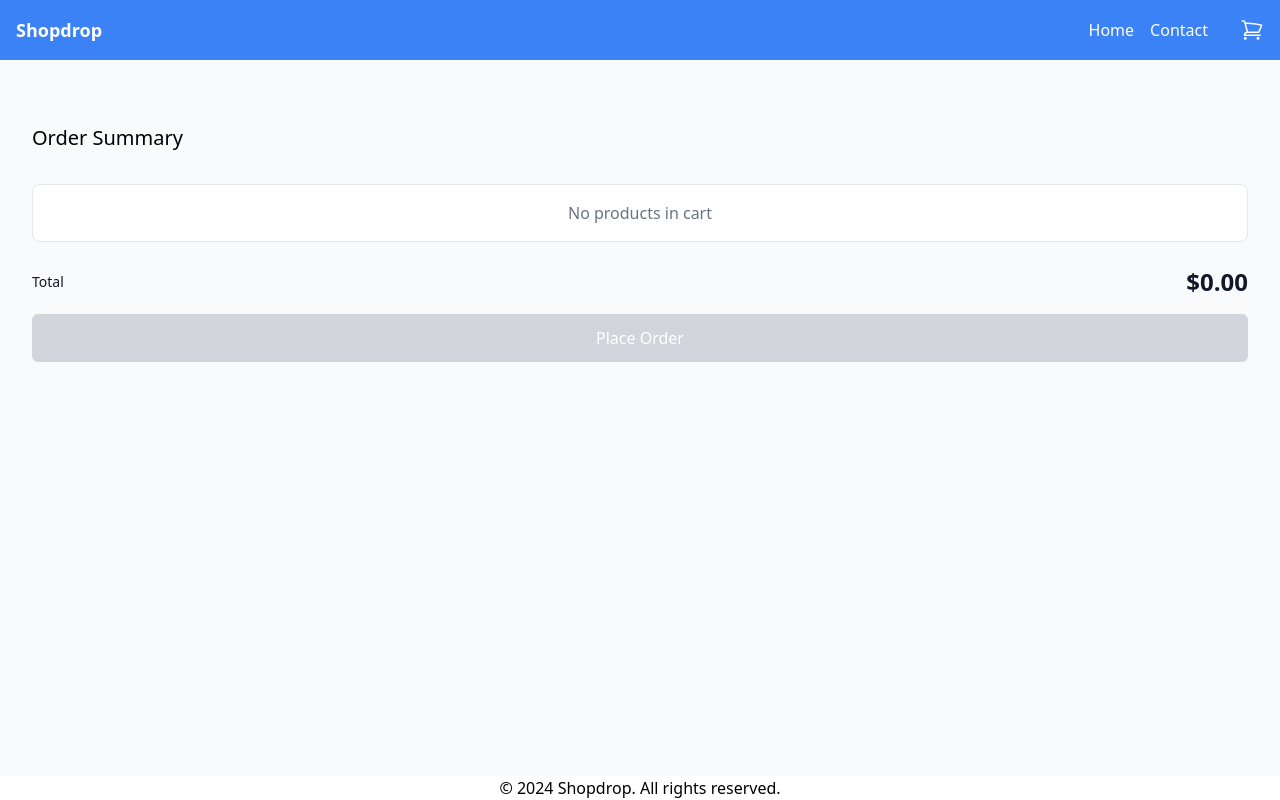
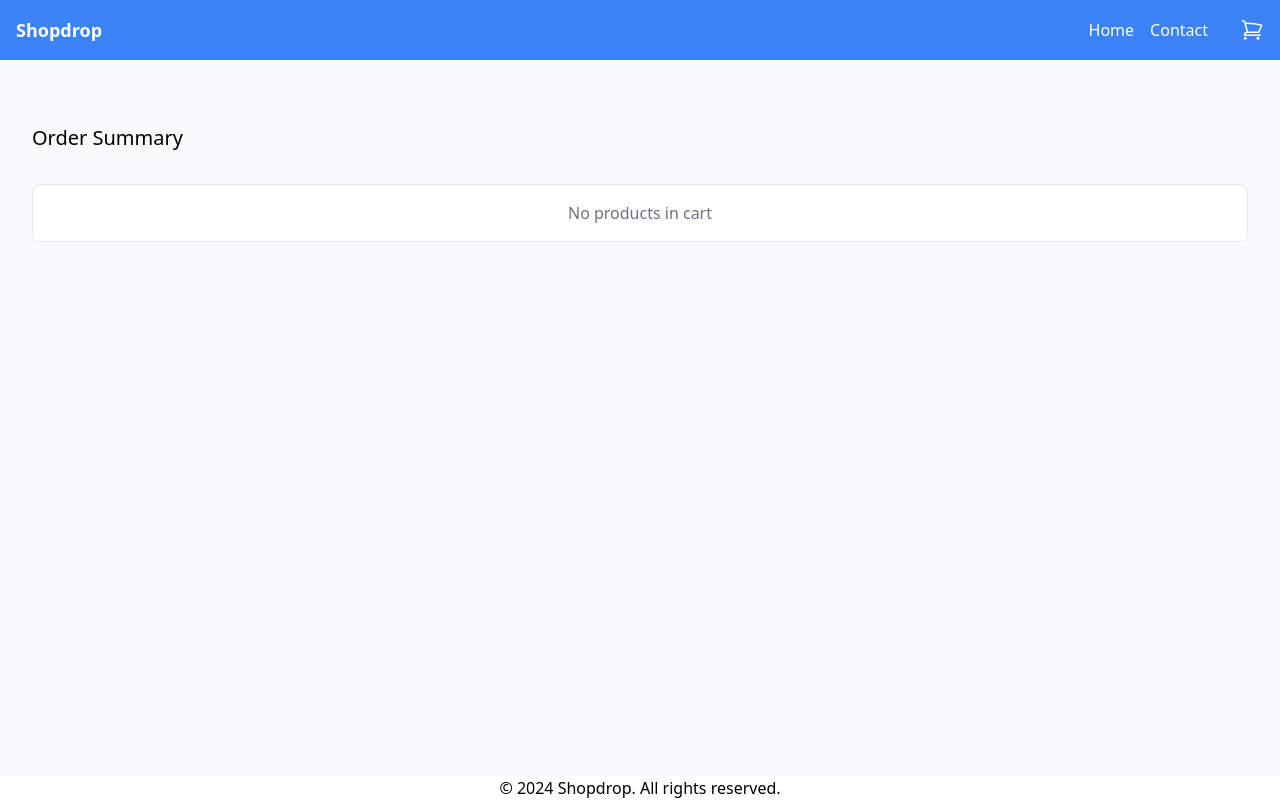
Before and after one commit to Zaracki/React-ecom, a React (Vite) app: page /Checkout in a window 1280 px wide. Built offline with nearby package versions, Linux system fonts and the light colour scheme.

Commit message:
Item removed
Fixed issue where decrement remove item when there were still more quantity.

```diff
--- a/src/components/CartStore.jsx
+++ b/src/components/CartStore.jsx
@@ -2,18 +2,32 @@ import { create } from 'zustand';
 
 export const useCartStore = create((set) => ({
   cart: JSON.parse(localStorage.getItem('cart')) || [],
+
   addToCart: (product) =>
     set((state) => {
       const updatedCart = [...state.cart, product];
       localStorage.setItem('cart', JSON.stringify(updatedCart));
       return { cart: updatedCart };
     }),
+
+  decrementFromCart: (productId) =>
+    set((state) => {
+      const index = state.cart.findIndex((product) => product.id === productId);
+      if (index !== -1) {
+        const updatedCart = [...state.cart];
+        updatedCart.splice(index, 1);
+        localStorage.setItem('cart', JSON.stringify(updatedCart));
+        return { cart: updatedCart };
+      }
+    }),
+
   removeFromCart: (productId) =>
     set((state) => {
       const updatedCart = state.cart.filter((product) => product.id !== productId);
       localStorage.setItem('cart', JSON.stringify(updatedCart));
       return { cart: updatedCart };
     }),
+
   clearCart: () =>
     set(() => {
       localStorage.removeItem('cart');
--- a/src/pages/Checkout.jsx
+++ b/src/pages/Checkout.jsx
@@ -1,4 +1,4 @@
-import React, { useEffect, useState } from 'react';
+import React from 'react';
 import { useNavigate } from 'react-router-dom';
 import { useCartStore } from '../components/CartStore';
 import CartItem from './../components/Cart/CartItem';
@@ -7,9 +7,10 @@ import CartSummary from '../components/Cart/CartSummary';
 export function Checkout() {
   const navigate = useNavigate();
 
-  const { cart, addToCart, removeFromCart, clearCart } = useCartStore((state) => ({
+  const { cart, addToCart, decrementFromCart, removeFromCart, clearCart } = useCartStore((state) => ({
     cart: state.cart,
     addToCart: state.addToCart,
+    decrementFromCart: state.decrementFromCart,
     removeFromCart: state.removeFromCart,
     clearCart: state.clearCart,
   }));
@@ -31,8 +32,10 @@ export function Checkout() {
   };
 
   const handleDecrement = (productId) => {
-    const product = cart.find((product) => product.id === productId);
-    if (product) {
+    const quantity = getTotalQuantity(productId);
+    if (quantity > 1) {
+      decrementFromCart(productId);
+    } else {
       removeFromCart(productId);
     }
   };
@@ -66,10 +69,9 @@ export function Checkout() {
             ))
           )}
         </div>
-        {!cart.length === 0 && (
+        {cart.length !== 0 && (
           <CartSummary totalPrice={getTotalPrice()} onPlaceOrder={handlePlaceOrder} />
         )}
-        <CartSummary totalPrice={getTotalPrice()} onPlaceOrder={handlePlaceOrder} cartEmpty={cart.length === 0} />
       </div>
     </main>
   );
```
